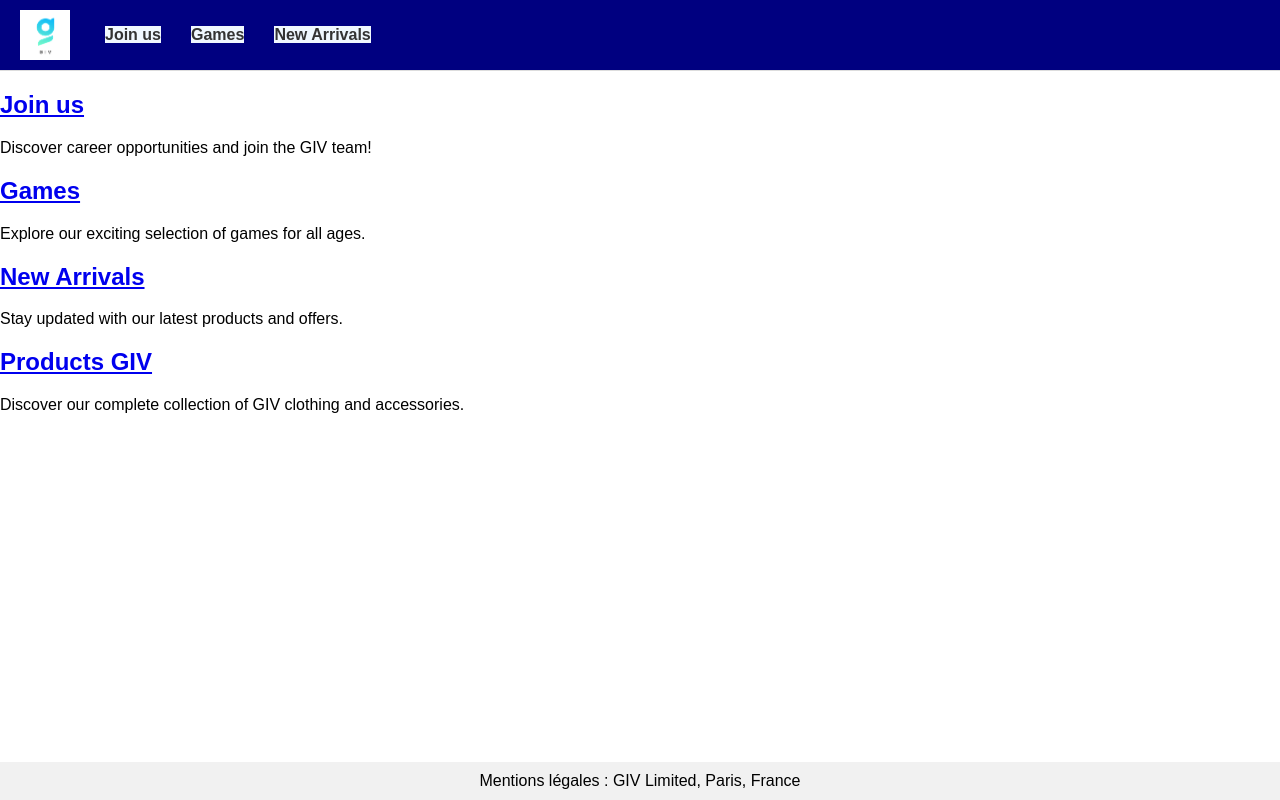
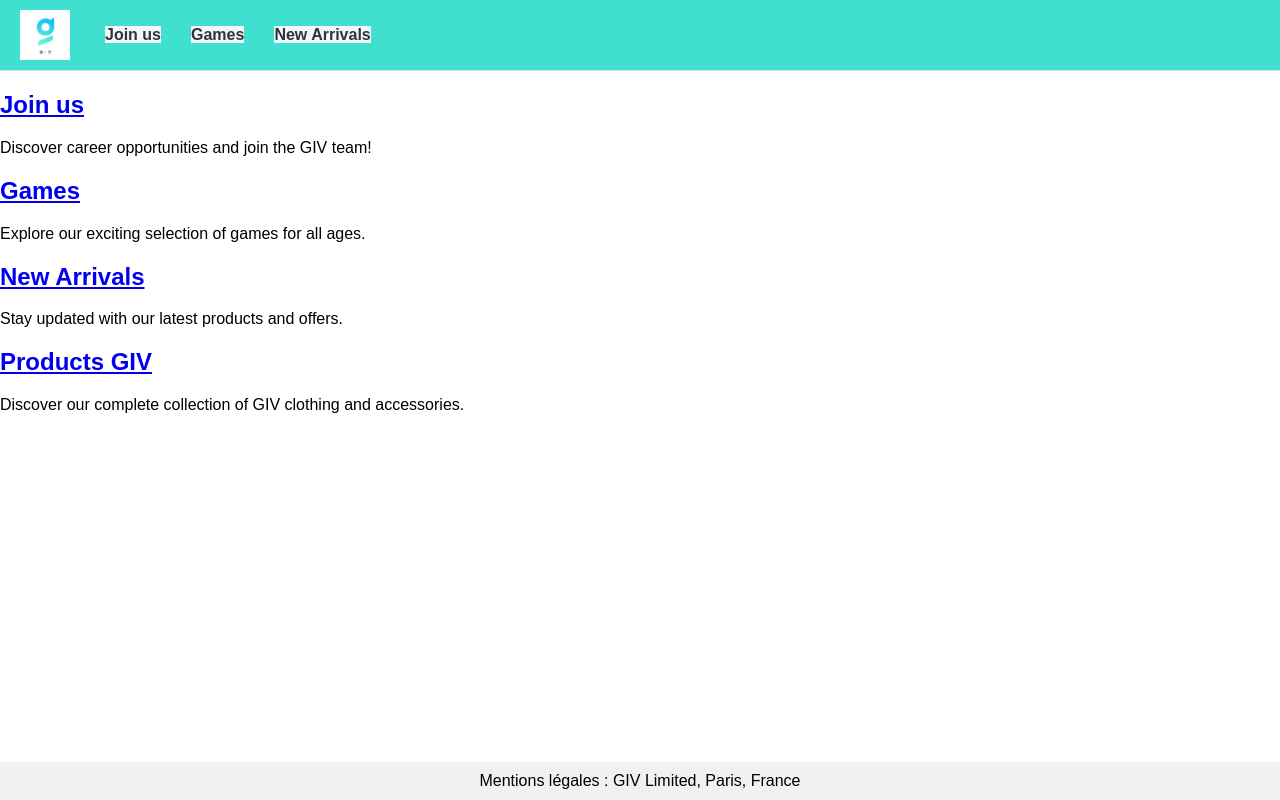
Before and after one commit to KeziahVandepuy/KeziahVandepuy.github.io, a plain HTML site: page index.html in a window 1280 px wide. Drawn offline with Linux system fonts and the light colour scheme.

Commit message:
Update index.html

```diff
--- a/index.html
+++ b/index.html
@@ -13,7 +13,7 @@
         header {
             display: flex;
             align-items: center;
-            background-color: #000080;
+            background-color: #40E0D0;
             padding: 10px 20px;
             border-bottom: 1px solid #ddd;
         }
```
